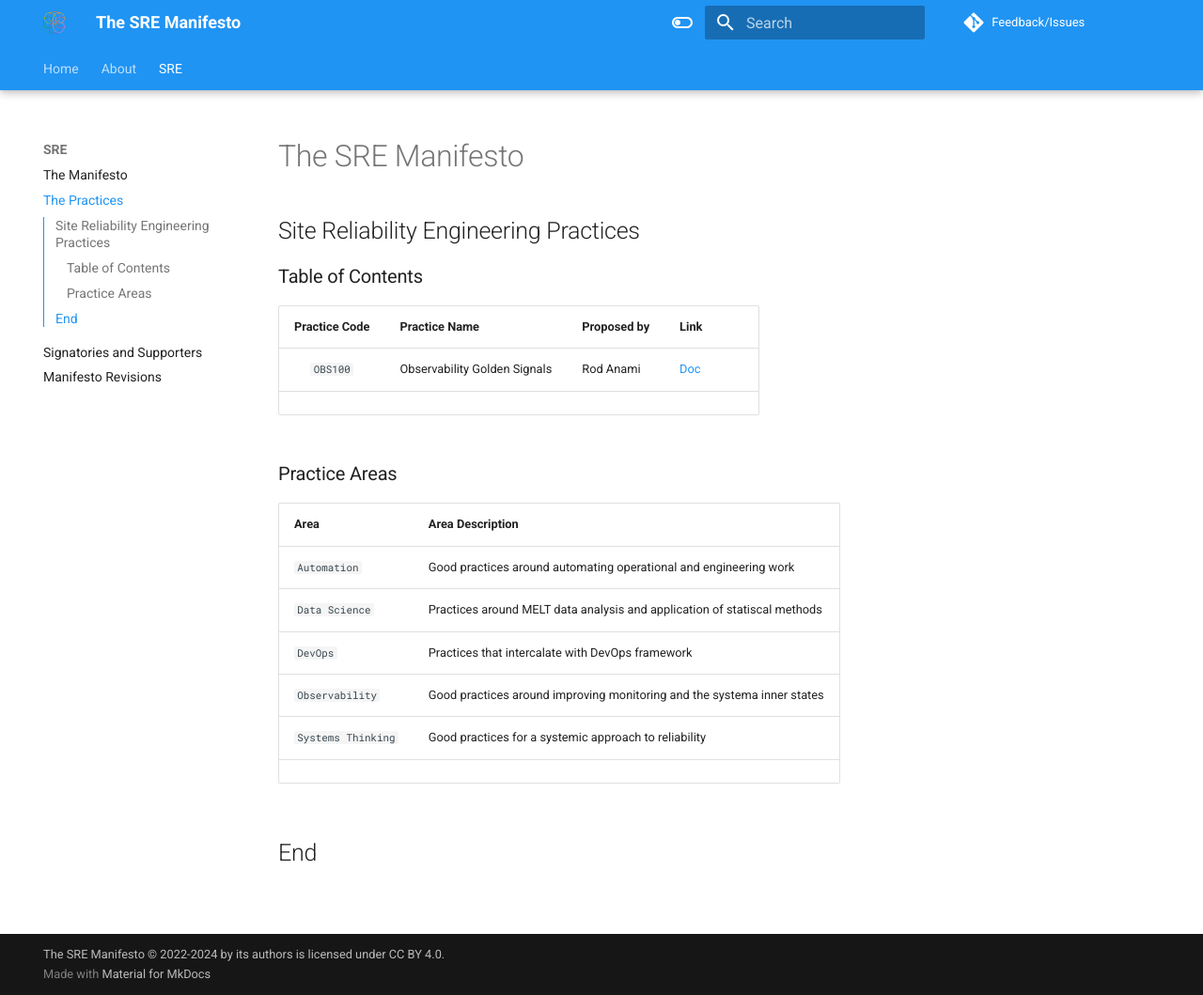
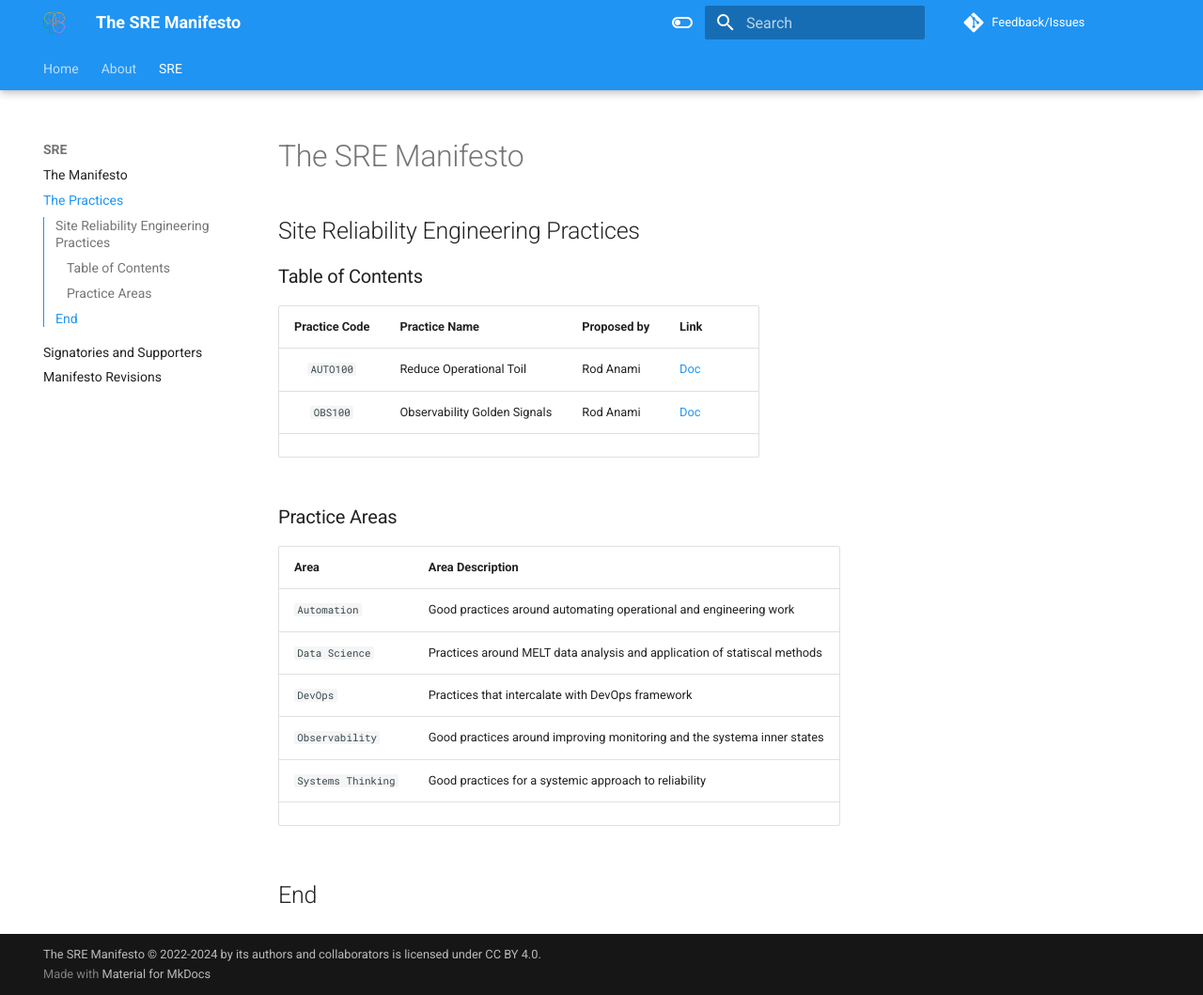
Before and after one commit to rod4n4m1/sre-manifesto, an MkDocs documentation site: the page built from docs/sre/practices.md, in a window 1280 px wide and 1059 px high. Shown: the whole window at 94% size. Built offline with MkDocs 1.6.1 and Material for MkDocs 9.7.7, drawn with Linux system fonts in a browser that asks for light colours; comment, search, counter and statistics services are not loaded.

Commit message:
added auto100 practice Signed-off-by: Rod Anami <rod.anami@kyndryl.com>

```diff
--- a/docs/sre/practices.md
+++ b/docs/sre/practices.md
@@ -6,6 +6,7 @@
 
 | **Practice Code** | **Practice Name** | **Proposed by** | **Link** |
 |:---------:|:--------------------------|:--------------------|:---------|
+| `AUTO100` | Reduce Operational Toil | Rod Anami | [Doc](../practices/auto100.md) |
 | `OBS100` | Observability Golden Signals | Rod Anami | [Doc](../practices/obs100.md) |
 | | | | |
 
--- a/mkdocs.yml
+++ b/mkdocs.yml
@@ -72,4 +72,4 @@ repo_url:  https://github.com/rod4n4m1/sre-manifesto/issues
 edit_uri: ""
 
 # Copyright statement in Footer
-copyright:  The SRE Manifesto © 2022-2024 by its authors is licensed under CC BY 4.0.
+copyright:  The SRE Manifesto © 2022-2024 by its authors and collaborators is licensed under CC BY 4.0.
```
Also changed, not shown: docs/practices/auto100.md (added, +14 -0 lines).
